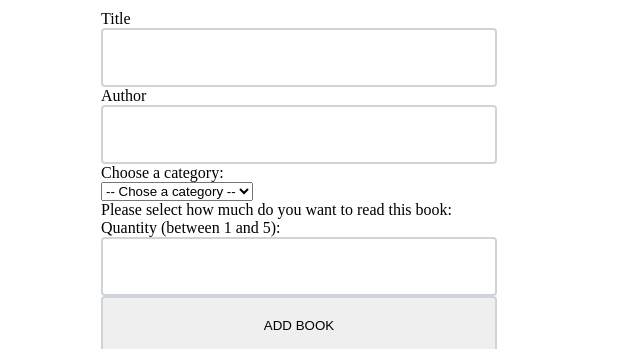
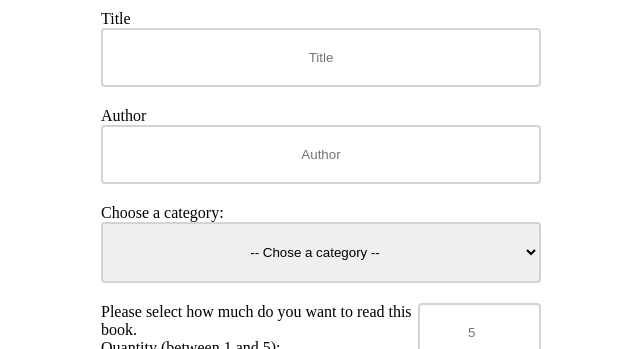
Before and after one commit to aleksandergorecki80/BooksToRead_2.0, a website built with webpack: page index.html in a window 1280 px wide. Shown: the top 349 px of the page, without its empty margins (319-959 px from the left). Built offline with nearby package versions, Linux system fonts and the light colour scheme.

Commit message:
Adding form styles

```diff
--- a/index.html
+++ b/index.html
@@ -13,27 +13,29 @@
         <input type="hidden" id="id">
         <div class="form-control">
           <label for="title">Title</label>
-          <input type="text" id="title" />
+          <input type="text" id="title" placeholder="Title"/>
         </div>
         <div class="form-control">
           <label for="author">Author</label>
-          <input type="text" id="author" />
+          <input type="text" id="author" placeholder="Author"/>
         </div>
         <div class="form-control">
           <label for="category">Choose a category:</label>
-          <select name="category" id="category">
+          <select name="category" id="category" class="select">
             <option value="">-- Chose a category --</option>
             <option value="fantasy">Fantasy</option>
             <option value="poetry">Poetry</option>
             <option value="drama">Drama</option>
           </select>
         </div>
-        <div class="form-control">
-          <p>Please select how much do you want to read this book:</p>
-          <label for="quantity">Quantity (between 1 and 5):</label>
-          <input type="number" id="rating" name="rating" min="1" max="5">
+        <div class="form-control rating-container">
+          <label for="quantity">
+            <p>Please select how much do you want to read this book.</p>
+            <p>Quantity (between 1 and 5):</p>
+          </label>
+          <input type="number" id="rating" name="rating" min="1" max="5" placeholder="5">
         </div>
-        <input id="submit" type="submit" value="ADD BOOK" />
+        <input id="submit" type="submit" value="ADD BOOK" class="submit"/>
       </form>
     </template>
     <template id="single-book">
--- a/src/components/book-input.ts
+++ b/src/components/book-input.ts
@@ -166,8 +166,25 @@ export class BookInput extends BaseComponent<HTMLDivElement, HTMLFormElement> {
     });
 
     this.authorInputElement.addEventListener('keyup', this.validateInputs);
+    this.authorInputElement.addEventListener('blur', () => {
+      if (this.authorInputElement.value === '') {
+        this.authorInputElement.classList.remove('input-error');
+      }
+    });
+
     this.categoryInputElement.addEventListener('change', this.validateInputs);
+    this.categoryInputElement.addEventListener('blur', () => {
+      if (this.categoryInputElement.value === '') {
+        this.categoryInputElement.classList.remove('input-error');
+      }
+    });
+
     this.ratingInputElement.addEventListener('change', this.validateInputs);
+    this.ratingInputElement.addEventListener('blur', () => {
+      if (this.ratingInputElement.value === '') {
+        this.ratingInputElement.classList.remove('input-error');
+      }
+    });
   }
 
   renderContent(): void {}
--- a/src/style/_main.scss
+++ b/src/style/_main.scss
@@ -1,5 +1,9 @@
+$main-light: #f8f9fa;
 $border-color: #ced4da;
 $border-color__success: #8ce99a;
 $input-backround-color__focus: #f1f3f5;
 $input-backround-color__error: #ffe3e3;
 $input-border-color__error: #c92a2a;
+$button-background-color: #12b886;
+$button-background-hover: #0ca678;
+$button-background-focus: #099268;
--- a/src/style/form.scss
+++ b/src/style/form.scss
@@ -2,16 +2,22 @@ label {
     display: block;
 }
 
-input {
+input,
+.select {
     padding: 20px;
     border: 2px solid $border-color;
     border-radius: 4px;
-    width: 90%;
+    width: 100%;
+    text-align: center;
     &:focus {
         background-color: $input-backround-color__focus;
         outline: none;
         // border: 2px solid $border-color__focus;
     }
+}
+
+input[type="number"] {
+    width: 30%;
 }
 
 .input-error {
@@ -25,3 +31,28 @@ input {
     outline: none;
     border: 2px solid $border-color__success;
 }
+
+.submit {
+    color: $main-light;
+    font-size: large;
+    cursor: pointer;
+    border: none;
+    background-color: $button-background-color;
+    &:hover {
+        background-color: $button-background-hover;
+    }
+    &:active {
+        background-color: $button-background-color;
+    }
+    &:focus {
+        background-color: $button-background-focus;
+    }
+}
+
+.rating-container {
+    display: flex;
+}
+
+.form-control {
+    margin-bottom: 20px;
+}
--- a/src/style/index.scss
+++ b/src/style/index.scss
@@ -5,6 +5,7 @@
     margin: 0;
     padding: 0;
     box-sizing: border-box;
+    // border: 1px solid red;
 }
 
 .linked {
```
